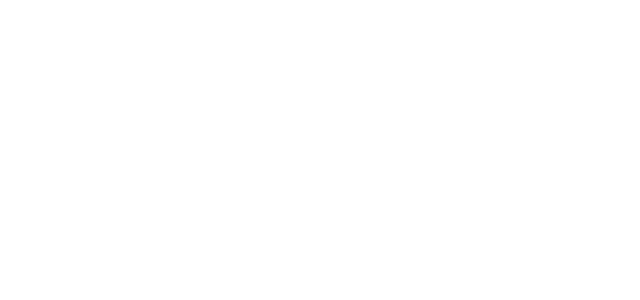
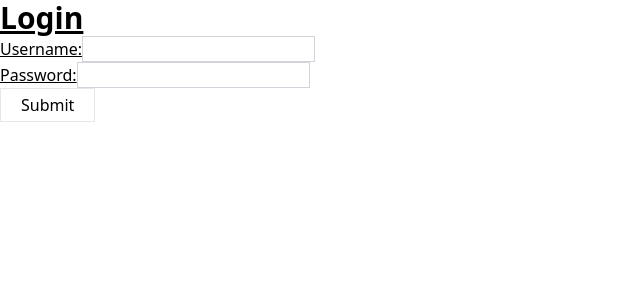
Before and after one commit to aaronlmjohnson/issue-tracker, a React (Create React App) app in the folder client/: page /login in a window 1280 px wide. Before the commit this address had no page. Shown: the top 300 px of the page, without its empty margins (0-640 px from the left). Built offline with nearby package versions, Linux system fonts and the light colour scheme.

Commit message:
added AuthContext

```diff
--- a/client/src/App.tsx
+++ b/client/src/App.tsx
@@ -2,6 +2,7 @@ import { BrowserRouter, Routes, Route} from 'react-router-dom';
 import Dashboard from "./pages/Dashboard";
 import Projects from "./pages/Projects";
 import SignUp from './pages/SignUp';
+import Login from './pages/Login';
 
 function App() {
   return (
@@ -22,6 +23,10 @@ function App() {
               path="/sign-up"
               element={<SignUp />}
             />
+            <Route
+              path="/login"
+              element={<Login />}
+            />
           </Routes>
         </div>
       </BrowserRouter>
--- /dev/null
+++ b/client/src/components/LoginForm.tsx
@@ -0,0 +1,73 @@
+import FormInput from "./FormInput";
+import { useState } from "react";
+
+const LoginForm = ()=>{
+
+    const [username, setUsername] = useState('');
+    const [password, setPassword] = useState('');
+    const [error, setError] = useState(null);
+
+    const handleSubmit =  async (e:any)=>{
+        e.preventDefault();
+
+        const formContent =  { username, password, role: "Developer" }
+        const response = await fetch("http://localhost:3001/login", {
+            method: "POST",
+            headers: {
+                'Content-Type': 'application/json'
+            },
+            body: JSON.stringify(formContent),
+        });
+        console.log(response)
+
+        //const json = await response.json();
+
+
+        if(!response.ok){
+            console.log('error')
+            // setError(json.error);
+        }
+        if(response.ok){
+            console.log(`User ${username} has logged in.`)
+            setError(null);
+            setUsername('');
+            setPassword('');
+        }
+    }
+
+    return (
+        <form action="" method="POST" className="sign-up-form text-base font-normal" onSubmit={handleSubmit}>
+            <h1>{error ? error : ""}</h1>
+            <FormInput
+                forValue={"username"}
+                classValue={"username-input"}
+                nameValue={"username"}
+                type={"text"}
+                content={"Username:"}
+                setter = {setUsername}
+
+            />
+            <FormInput
+                forValue={"password"}
+                classValue={"password-input"}
+                nameValue={"password"}
+                type={"password"}
+                content={"Password:"}
+                setter = {setPassword}
+                onChange={(e:any) => setPassword(e.target.value)}
+            />
+            <FormInput
+                forValue={"submit"}
+                classValue={"submit-button"}
+                nameValue={"submit"}
+                type={"submit"}
+                content={""}
+                styling = {"border px-5 py-1"}
+            />
+        </form>
+    );
+}
+
+export default LoginForm;
+
+//forValue:string, classValue:string, nameValue:string, type:string, content:string
--- /dev/null
+++ b/client/src/context/AuthContext.tsx
@@ -0,0 +1,28 @@
+import { createContext, useReducer } from 'react';
+
+export const AuthContext = createContext(null);
+
+export const authReducer = (state:any, action:any)=>{
+    switch(action.type) {
+        case 'LOGIN':
+            return {user: action.payload}
+        case 'LOGOUT':
+            return { user: null }
+        default:
+            return state;
+    }
+}
+
+export const AuthContextProvider = ({children}:any)=>{
+    const [state, dispatch] = useReducer(authReducer, {
+        user: null
+    });
+
+    console.log('AuthContext state:', state);
+
+    return (
+        <AuthContext.Provider value={{...state, dispatch}}>
+            {children}
+        </AuthContext.Provider>
+    )
+}
--- /dev/null
+++ b/client/src/pages/Login.tsx
@@ -0,0 +1,12 @@
+import LoginForm from "../components/LoginForm";
+
+const Login = ()=>{
+    return (
+        <div className="login-form-container text-3xl font-bold underline">
+            <h1 >Login</h1>
+            <LoginForm />
+        </div>
+    );
+}
+
+export default Login;
```
